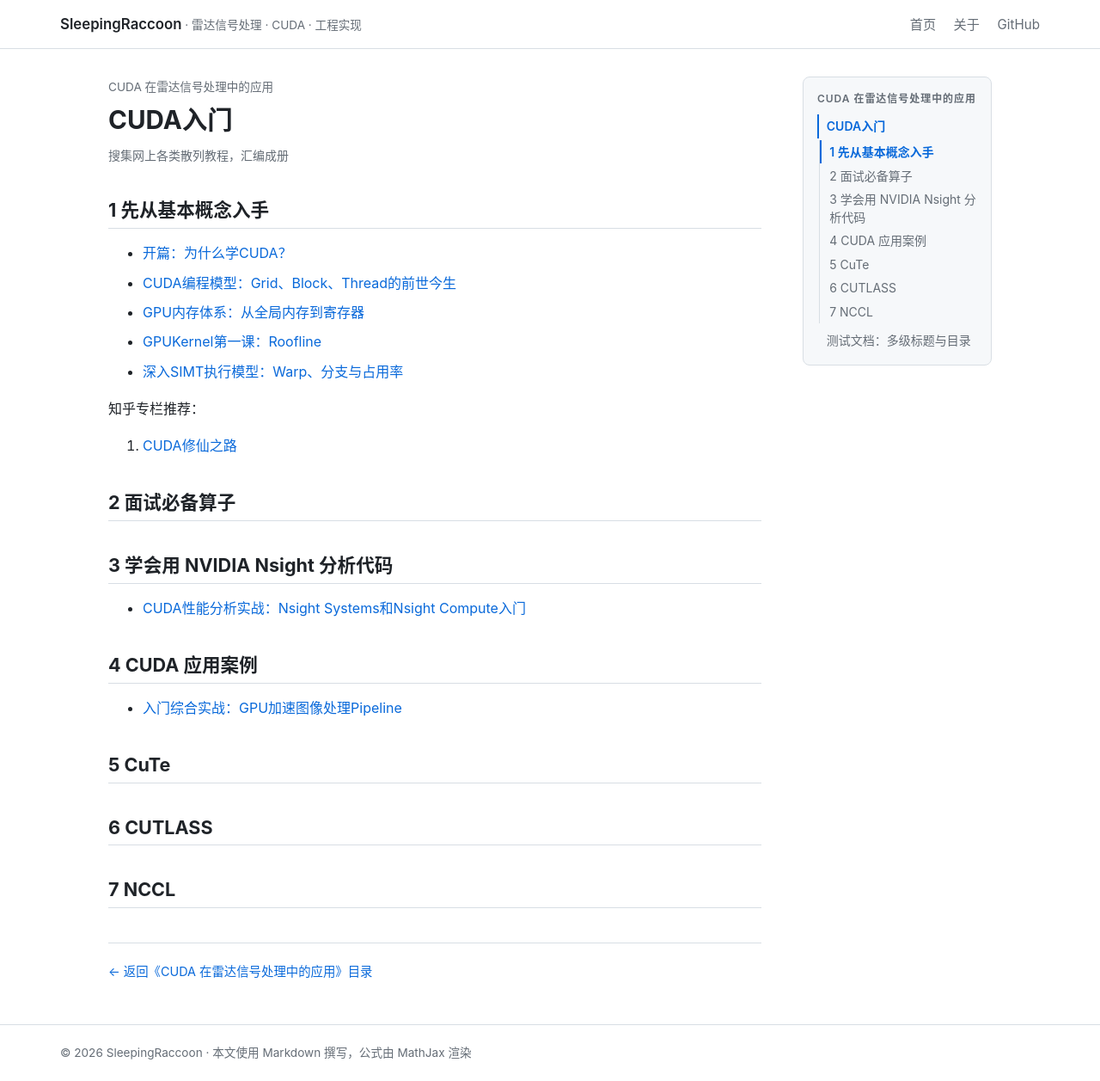
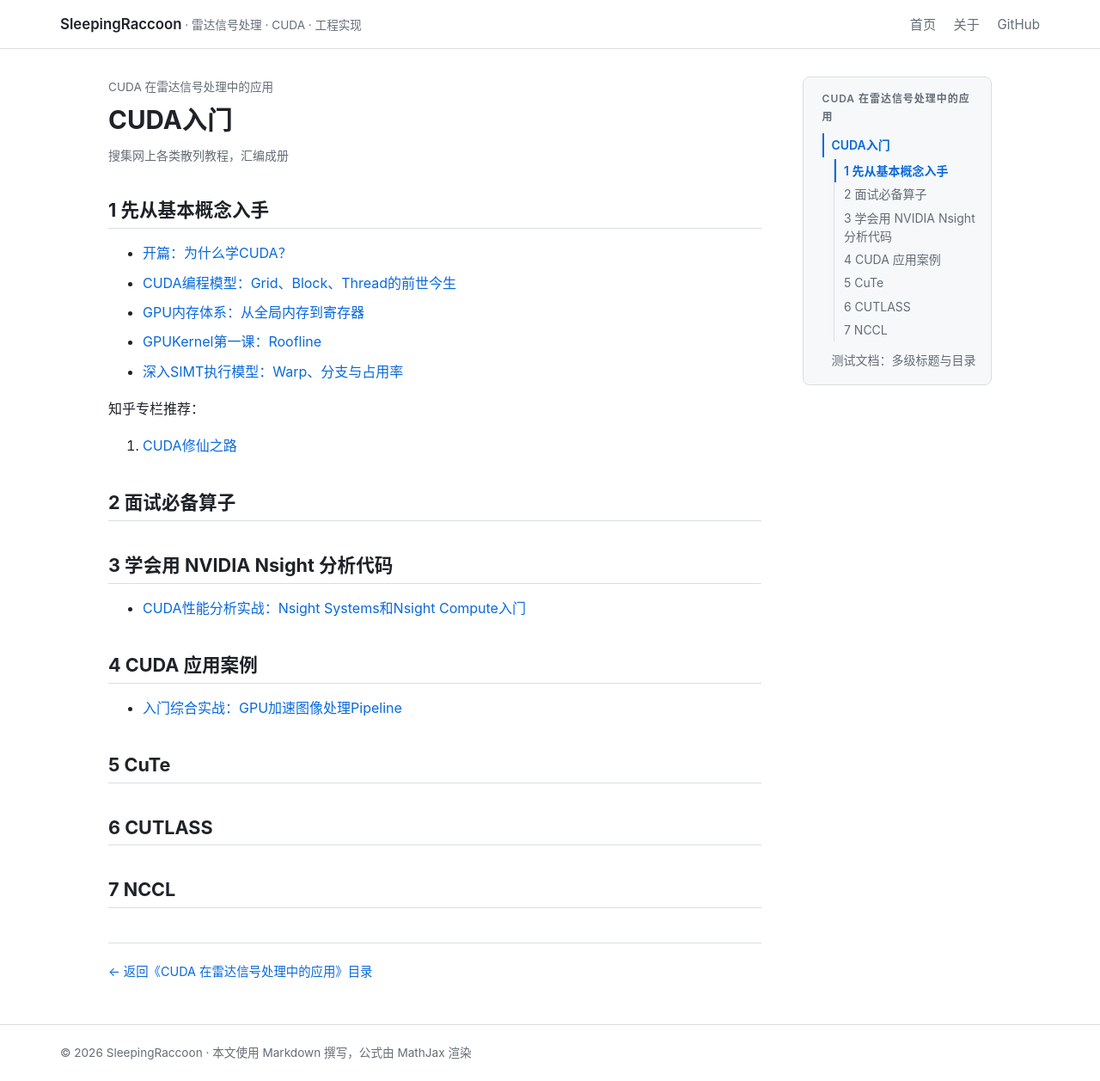
Before and after one commit to SleepingRaccoon/SleepingRaccoon.github.io, a Jekyll site: the page built from _cuda/01_CUDA教程合集.md, in a window 1280 px wide and 1257 px high. Shown: the whole window at 86% size. Built offline with Jekyll 4.4.1, drawn with Linux system fonts in a browser that asks for light colours.

Commit message:
style(toc): 章节列表缩进 0.15rem→0.85rem（3px→14px），目录框左侧留白加大，窄屏再左右各缩 0.5rem

```diff
--- a/assets/css/site.css
+++ b/assets/css/site.css
@@ -523,7 +523,8 @@ main.wrap {
   top: 4.5rem;
   max-height: calc(100vh - 6rem);
   overflow-y: auto;
-  padding: 0.85rem 1rem;
+  /* 左侧留得多一点：窄屏时目录框与正文左边缘对齐，靠内边距拉开层次 */
+  padding: 0.85rem 1rem 0.85rem 1.35rem;
   border: 1px solid var(--border);
   border-radius: 8px;
   background: var(--bg-soft);
@@ -618,9 +619,9 @@ main.wrap {
 }
 
 .book-item .toc-list {
-  margin: 0.1rem 0 0.4rem;
+  /* 当前篇的章节列表：原来只缩进 0.15rem，几乎和篇目标题齐平，看不出层级 */
+  margin: 0.1rem 0 0.5rem 0.85rem;
   border-left: 1px solid var(--border);
-  margin-left: 0.15rem;
 }
 
 @media (max-width: 900px) {
@@ -640,6 +641,8 @@ main.wrap {
   .toc {
     position: static;
     max-height: 14rem;
+    /* 窄屏时目录框在正文上方，左右各缩一点，别和正文左边缘完全齐平 */
+    margin: 0 0.5rem;
   }
 }
 
```
